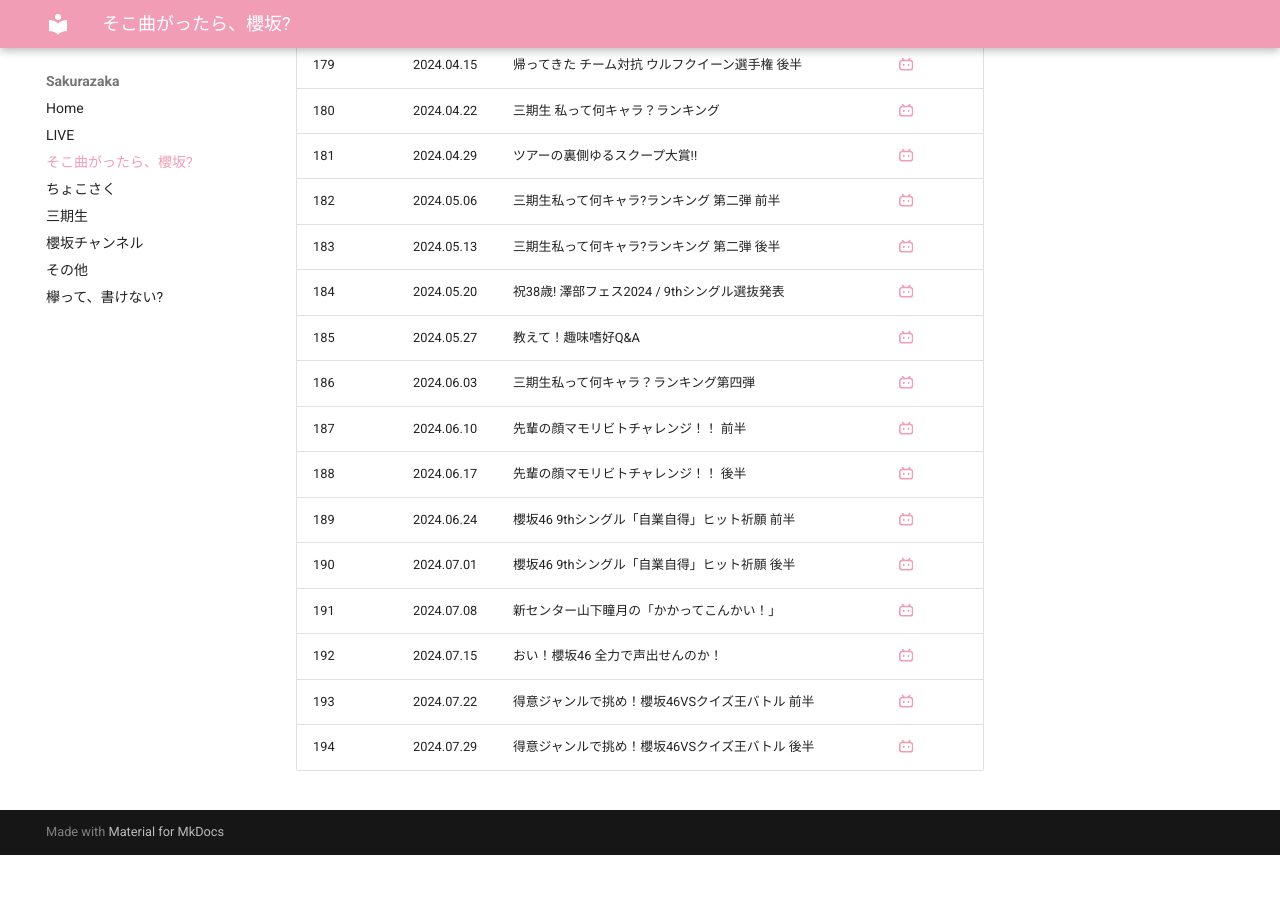
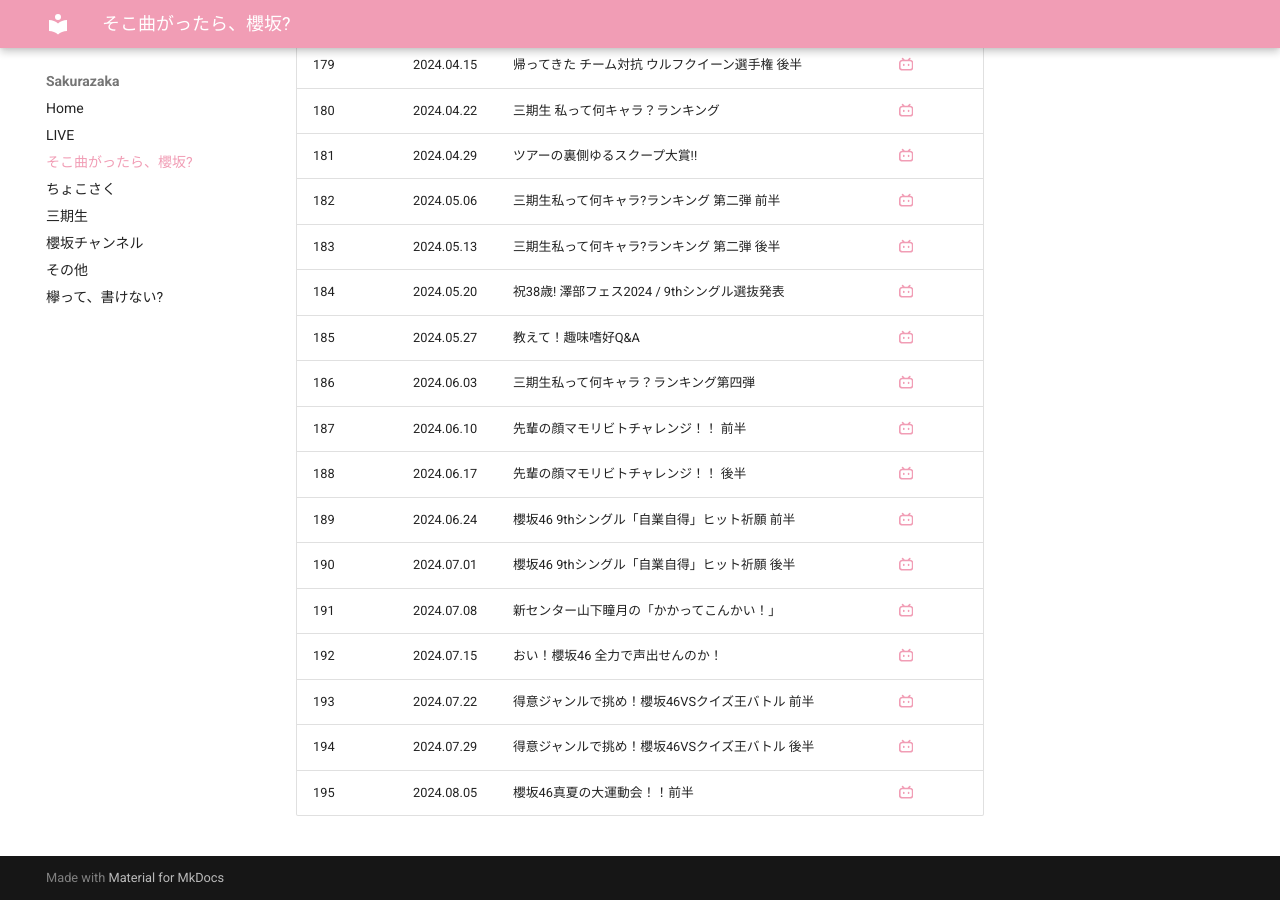
Before and after one commit to aki-192/sakura, an MkDocs documentation site: the page built from docs/sokosaku.md, in a window 1280 px wide and 900 px high, scrolled down 8563 px. Built offline with MkDocs 1.6.1 and Material for MkDocs 9.7.7, drawn with Linux system fonts in a browser that asks for light colours; before the commit the page ends 9418 px from its top, so only the background shows below that.

Commit message:
sokosaku 195

```diff
--- a/docs/sokosaku.md
+++ b/docs/sokosaku.md
@@ -200,3 +200,4 @@ title: そこ曲がったら、櫻坂?
 | 192 | 2024.07.15 | おい！櫻坂46 全力で声出せんのか！                                     | [:simple-bilibili:](https://www.bilibili.com/video/BV1Hy411i7oG/)  |
 | 193 | 2024.07.22 | 得意ジャンルで挑め！櫻坂46VSクイズ王バトル 前半                             | [:simple-bilibili:](https://www.bilibili.com/video/BV1xr421K7ey/)  |
 | 194 | 2024.07.29 | 得意ジャンルで挑め！櫻坂46VSクイズ王バトル 後半 | [:simple-bilibili:](https://www.bilibili.com/video/BV1ZS421X7ZD/) |
+| 195 | 2024.08.05 | 櫻坂46真夏の大運動会！！前半 | [:simple-bilibili:](https://www.bilibili.com/video/BV1cE421w7Bt/) |
```
